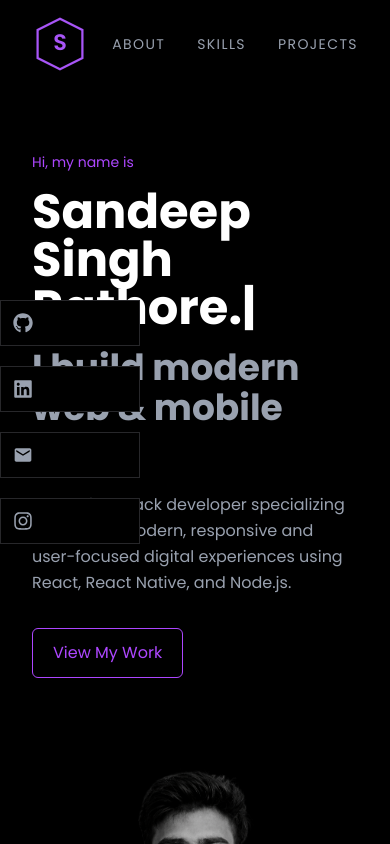
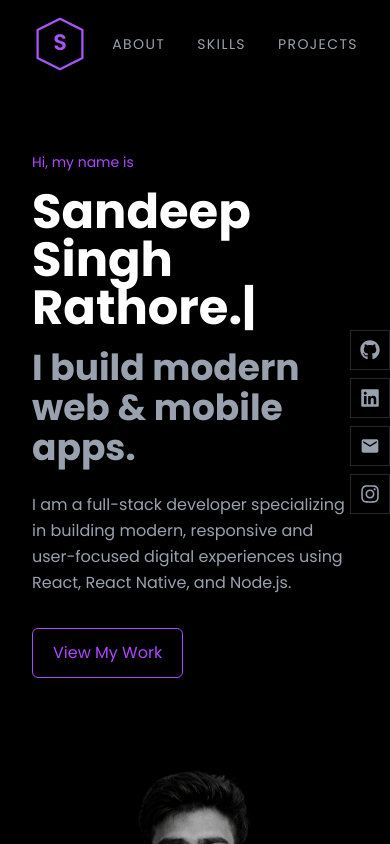
Before and after one commit to Sandeepsinghrathore007/myPortfolio, a React (Vite) app: page / in a window 390 px wide. Shown: the top 844 px of the page. Built offline with nearby package versions, Linux system fonts and the light colour scheme.

Commit message:
fixed sidebar issue

```diff
--- a/src/Components/SocialSidebar.jsx
+++ b/src/Components/SocialSidebar.jsx
@@ -2,71 +2,75 @@ import { FaGithub, FaLinkedin, FaTwitter, FaInstagram } from "react-icons/fa6";
 import { MdEmail } from "react-icons/md";
 
 export default function SocialSidebar() {
+  const links = [
+    {
+      href: "https://github.com/Sandeepsinghrathore007",
+      icon: <FaGithub size={20} />,
+      label: "GitHub",
+      external: true,
+    },
+    {
+      href: "https://www.linkedin.com/in/sandeep-singh-rathore-143958313/",
+      icon: <FaLinkedin size={20} />,
+      label: "LinkedIn",
+      external: true,
+    },
+    {
+      href: "mailto:sandeepsinghrathorerajpoot@gmail.com",
+      icon: <MdEmail size={20} />,
+      label: "Email",
+      external: false,
+    },
+    {
+      href: "https://www.instagram.com/sandeepsingh.rathore.2026/",
+      icon: <FaInstagram size={20} />,
+      label: "Instagram",
+      external: true,
+    },
+  ];
+
   return (
-    <div className="fixed left-0 top-1/2 -translate-y-1/2 z-50">
-      <div className="flex flex-col gap-5 md:gap-4">
-        {/* GitHub */}
-        <a
-          href="https://github.com/Sandeepsinghrathore007"
-          target="_blank"
-          rel="noopener noreferrer"
-          className="group flex items-center bg-black border border-zinc-800
-          w-[140px] md:-translate-x-[100px] md:hover:translate-x-0 transition-transform duration-300 ease-out will-change-transform"
-        >
-          <span className="p-3 text-gray-400 group-hover:text-purple-500 transition">
-            <FaGithub size={20} />
-          </span>
-          <span className="hidden md:group-hover:block pr-4 text-sm text-purple-500">
-            GitHub
-          </span>
-        </a>
+    <>
+      {/* Mobile & Tablet: right side, icons only */}
+      <div className="fixed right-0 top-1/2 -translate-y-1/2 z-50 flex flex-col gap-2 md:hidden">
+        {links.map(({ href, icon, label, external }) => (
+          <a
+            key={label}
+            href={href}
+            {...(external ? { target: "_blank", rel: "noopener noreferrer" } : {})}
+            aria-label={label}
+            className="flex items-center justify-center w-10 h-10 bg-black border border-zinc-800 text-gray-400 hover:text-purple-500 transition-colors duration-200"
+          >
+            {icon}
+          </a>
+        ))}
+      </div>
 
-        {/* LinkedIn */}
-        <a
-          href="https://www.linkedin.com/in/sandeep-singh-rathore-143958313/"
-          target="_blank"
-          rel="noopener noreferrer"
-          className="group flex items-center bg-black border border-zinc-800
-          w-[140px] md:-translate-x-[100px] md:hover:translate-x-0 transition-transform duration-300 ease-out will-change-transform"
-        >
-          <span className="p-3 text-gray-400 group-hover:text-purple-500 transition">
-            <FaLinkedin size={20} />
-          </span>
-          <span className="hidden md:group-hover:block pr-4 text-sm text-purple-500">
-            LinkedIn
-          </span>
-        </a>
-
-        {/* Email */}
-        <a
-          href="mailto:sandeepsinghrathorerajpoot@gmail.com"
-          className="group flex items-center bg-black border border-zinc-800
-           w-[140px] md:-translate-x-[100px] md:hover:translate-x-0 transition-transform duration-300 ease-out will-change-transform"
-        >
-          <span className="p-3 text-gray-400 group-hover:text-purple-500 transition">
-            <MdEmail size={20} />
-          </span>
-          <span className="hidden md:group-hover:block pr-4 text-sm text-purple-500">
-            Email
-          </span>
-        </a>
-
-        {/* Instagram */}
-        <a
-          href="https://www.instagram.com/sandeepsingh.rathore.2026/"
-          target="_blank"
-          rel="noopener noreferrer"
-          className="group flex items-center bg-black border border-zinc-800
-             w-[140px] md:-translate-x-[100px] md:hover:translate-x-0 transition-transform duration-300 ease-out will-change-transform"
-        >
-          <span className="p-3 text-gray-400 group-hover:text-purple-500 transition">
-            <FaInstagram size={20} />
-          </span>
-          <span className="hidden md:group-hover:block pr-4 text-sm text-purple-500">
-            Instagram
-          </span>
-        </a>
+      {/* Desktop: left side, slide-in with label on hover */}
+      <div className="fixed left-0 top-1/2 -translate-y-1/2 z-50 hidden md:flex flex-col gap-3">
+        {links.map(({ href, icon, label, external }) => (
+          <a
+            key={label}
+            href={href}
+            {...(external ? { target: "_blank", rel: "noopener noreferrer" } : {})}
+            aria-label={label}
+            className="group flex items-center bg-black border border-zinc-800 overflow-hidden
+                       -translate-x-[calc(100%-44px)] hover:translate-x-0
+                       transition-transform duration-300 ease-out will-change-transform"
+          >
+            {/* Label — visible only on hover, shown before icon so icon stays flush left on collapsed */}
+            <span className="pl-4 pr-2 text-sm text-purple-500 whitespace-nowrap
+                             opacity-0 group-hover:opacity-100 w-0 group-hover:w-auto
+                             transition-all duration-300 ease-out overflow-hidden">
+              {label}
+            </span>
+            {/* Icon — always visible, anchored to right edge */}
+            <span className="p-3 text-gray-400 group-hover:text-purple-500 transition-colors flex-shrink-0">
+              {icon}
+            </span>
+          </a>
+        ))}
       </div>
-    </div>
+    </>
   );
 }
```
